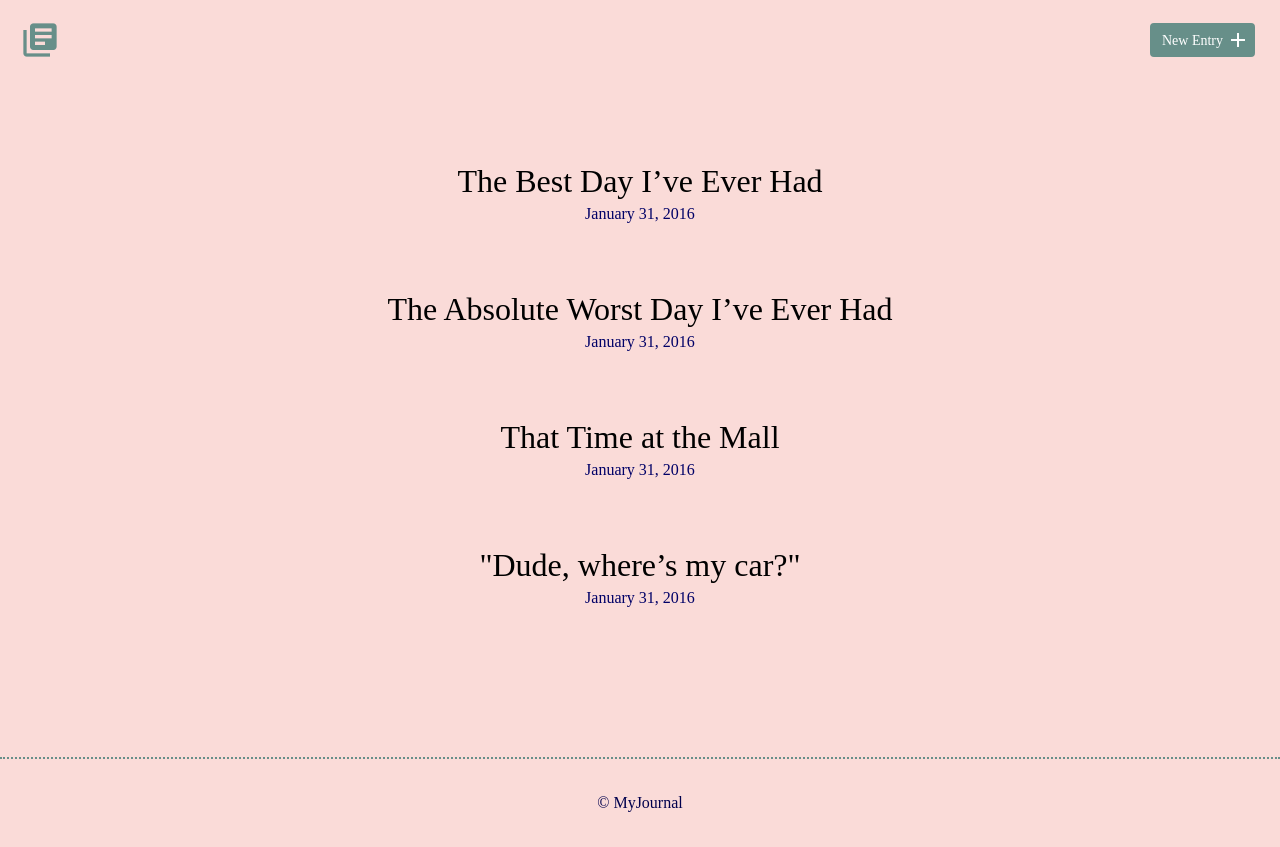
After one commit to Staten-40/Techdegree-Project-3, a PHP site: page / in a window 1280 px wide. The commit adds this page. Run offline with PHP 8.4, Linux system fonts and the light colour scheme.

Commit message:
Push for J

```diff
--- a/css/site.css
+++ b/css/site.css
@@ -6,9 +6,9 @@
 
 body {
 	font-size: 16px;
-	color: #404a49;
-	font-family: 'Oldtown', fantsasy,
-	font-weight: 400
+	color: #000067;
+	font-family: 'Oldtown', fantsasy;
+	font-weight: 400;
 
 
 }
@@ -19,6 +19,7 @@ body {
 header .site-header {
 	margin: 0 auto;
 	height: 95px;
+	color: #00004d;
 }
 header .logo i {
 	color: #678f89;
@@ -34,6 +35,7 @@ footer {
 	text-align: center;
 	padding: 35px 0;
 	border-top: 2px dotted #678f89;
+	color: #00004d;
 }
 
 
--- a/inc/blog.php
+++ b/inc/blog.php
@@ -8,7 +8,7 @@ $db = new PDO("sqlite:".__DIR__."/database.db");
    exit;
 }
 
-$stmt = $dtbs->prepare("SELECT" * FROM entries WHERE title = ?, date= ?, time_spent = ?, learned = ? AND resources = ?";
-$stmt = bind_param("s", $_POST["title"], $_POST["date"], $_POST["time_spent"], $_POST["learned"], $_POST["resources"] );
-$stmt->execute
+$db->prepare("SELECT * FROM entries WHERE title = ?, date= ?, time_spent = ?, learned = ? AND resources = ?");
+$stmt = bindParam("s", $_POST["title"], $_POST["date"], $_POST["time_spent"], $_POST["learned"], $_POST["resources"] );
+$stmt->execute;
 $stmt->close();
--- /dev/null
+++ b/index.php
@@ -0,0 +1,60 @@
+<!DOCTYPE html>
+<html>
+    <head>
+        <meta charset="utf-8">
+        <meta http-equiv="x-ua-compatible" content="ie=edge">
+        <title>MyJournal</title>
+        <link href="https://fonts.googleapis.com/css?family=Cousine:400" rel="stylesheet" type="text/css">
+        <link href="https://fonts.googleapis.com/css?family=Work+Sans:600" rel="stylesheet" type="text/css">
+        <link href="https://fonts.googleapis.com/icon?family=Material+Icons" rel="stylesheet">
+        <link rel="stylesheet" href="css/normalize.css">
+        <link rel="stylesheet" href="css/site.css">
+
+        <style>
+        body {
+            background-color: #FADBD8;
+            font-family: "Comic Sans MS", cursive, sans-serif,
+            color: blue;
+        }
+
+        </style>
+
+    </head>
+    <body>
+        <header>
+            <div class="container">
+                <div class="site-header">
+                    <a class="logo" href="index.php"><i class="material-icons">library_books</i></a>
+                    <a class="button icon-right" href="new.html"><span>New Entry</span> <i class="material-icons">add</i></a>
+                </div>
+            </div>
+        </header>
+        <section>
+            <div class="container">
+                <div class="entry-list">
+                    <article>
+                        <h2><a href="detail.html">The Best Day I’ve Ever Had</a></h2>
+                        <time datetime="2016-01-31">January 31, 2016</time>
+                    </article>
+                    <article>
+                        <h2><a href="detail_2.html">The Absolute Worst Day I’ve Ever Had</a></h2>
+                        <time datetime="2016-01-31">January 31, 2016</time>
+                    </article>
+                    <article>
+                        <h2><a href="detail_3.html">That Time at the Mall</a></h2>
+                        <time datetime="2016-01-31">January 31, 2016</time>
+                    </article>
+                    <article>
+                        <h2><a href="detail_4.html">"Dude, where’s my car?"</a></h2>
+                        <time datetime="2016-01-31">January 31, 2016</time>
+                    </article>
+                </div>
+            </div>
+        </section>
+        <footer>
+            <div>
+                &copy; MyJournal
+            </div>
+        </footer>
+    </body>
+</html>
```
